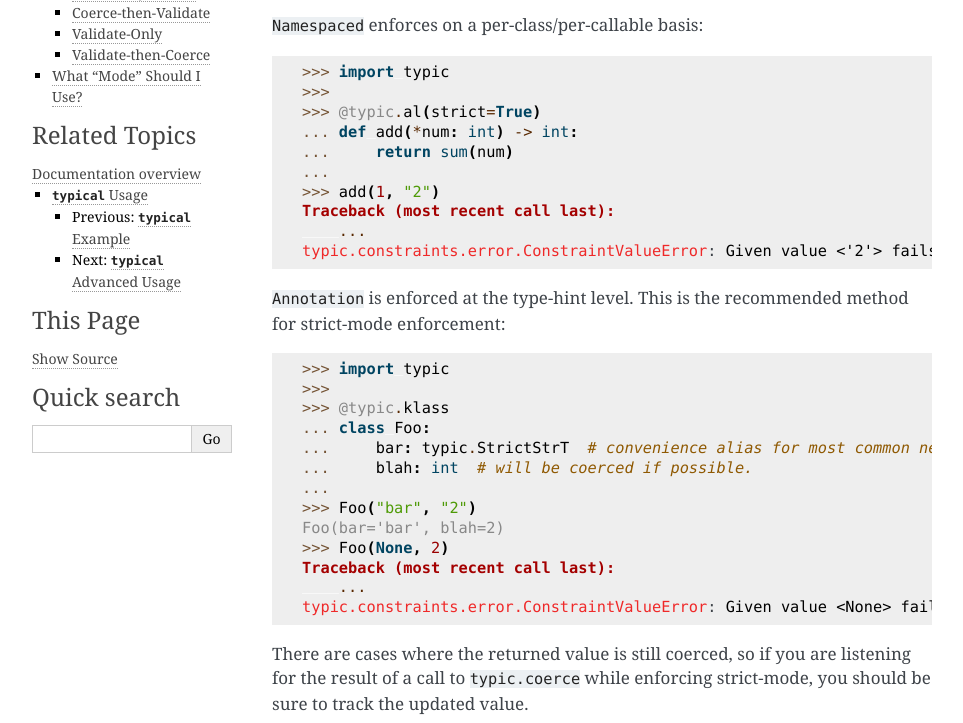
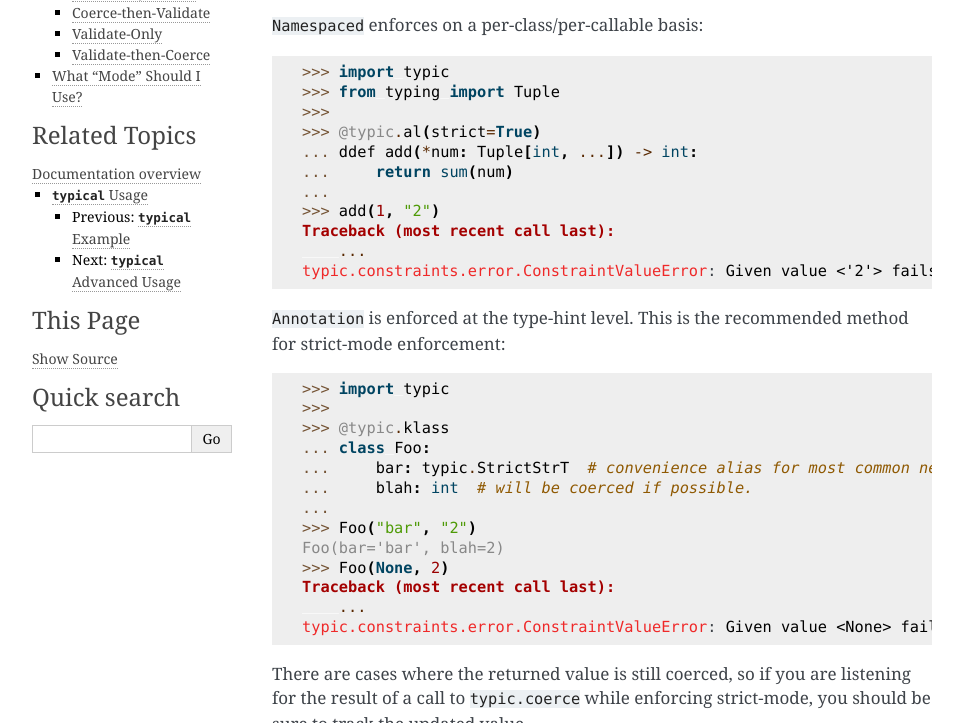
Before and after one commit to seandstewart/typical, a Sphinx documentation site: the page built from docs/usage/strict-mode.rst, in a window 1280 px wide and 900 px high, scrolled down 400 px, cut to the strip 177-900 px from the top of the window. Shown: the whole strip, without its empty margins (148-1111 px from the left). Built offline with Sphinx 7.4.7, drawn with Linux system fonts in a browser that asks for light colours; pages that are not in the unit, such as notebooks, are missing from menus.

Commit message:
Fix type annotations in docs.
Fix wrong type annotations for example of Namespace strict mode.

```diff
--- a/docs/usage/strict-mode.rst
+++ b/docs/usage/strict-mode.rst
@@ -23,9 +23,10 @@ enforcement:
 .. doctest::
 
     >>> import typic
+    >>> from typing import Tuple
     >>>
     >>> @typic.al(strict=True)
-    ... def add(*num: int) -> int:
+    ... ddef add(*num: Tuple[int, ...]) -> int:
     ...     return sum(num)
     ...
     >>> add(1, "2")
```
